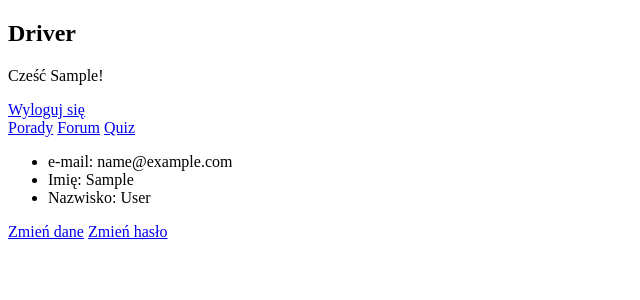
After one commit to tomeksporczyk/Driver, a Django app: page /profile in a window 1280 px wide. The commit adds this page. Shown: the top 300 px of the page, without its empty margins (0-640 px from the left). Run offline with Django 3.2, Linux system fonts and the light colour scheme; the visitor is signed in with stand-in values (Sample User, id 1).

Commit message:
User creation, login, logout, edit, change password, reset password

```diff
--- a/driver/models.py
+++ b/driver/models.py
@@ -13,7 +13,7 @@ class Advice(models.Model):
     tags = models.ManyToManyField('Tag')
     media = models.FileField(upload_to='advice/')
     weeks_advice = models.BooleanField(default=False)
-    passed = models.ManyToManyField(User)
+    passed = models.ManyToManyField(User, blank=True)
 
     def save(self, *args, **kwargs):
         if not self.id:
--- a/driver/templates/driver/base.html
+++ b/driver/templates/driver/base.html
@@ -5,7 +5,23 @@
     <title>Title</title>
 </head>
 <body>
-    <h2>base</h2>
+    <h2>Driver</h2>
+    <div>
+        {% if not user %}
+            <a href="{% url 'login' %}">Zaloguj się</a>
+            <a href="{% url 'register' %}">Załóż konto</a>
+        {% else %}
+            <p>Cześć {{ user.first_name }}!</p>
+            <a href="{% url 'logout' %}">Wyloguj się</a>
+        {% endif %}
+    </div>
+    <div>
+        <nav>
+            <a href="#">Porady</a>
+            <a href="#">Forum</a>
+            <a href="#">Quiz</a>
+        </nav>
+    </div>
     {% block content %}
     {% endblock %}
 </body>
--- /dev/null
+++ b/driver/templates/driver/user_profile.html
@@ -0,0 +1,13 @@
+{% extends 'driver/base.html' %}
+{% block content %}
+    <div class="container container--90">
+        {{ message|safe }}
+        <ul>
+            <li>e-mail: {{ user.email }}</li>
+            <li>Imię: {{ user.first_name }}</li>
+            <li>Nazwisko: {{ user.last_name }}</li>
+        </ul>
+        <a href="{% url 'profile_edit' %}">Zmień dane</a>
+        <a href="{% url 'change_password' %}">Zmień hasło</a>
+    </div>
+{% endblock %}
--- a/driver/urls.py
+++ b/driver/urls.py
@@ -1,7 +1,24 @@
-from django.urls import path
-
-from driver.views import Home
+from django.conf.urls import url
+from django.urls import path, reverse_lazy
+from django.contrib.auth import views as auth_views
+from driver.views import Home, LoginView, user_profile, EditProfileView, ChangePasswordView, RegisterView,\
+    logout_view
 
 urlpatterns = [
     path('', Home.as_view(), name='home'),
+    path('login', LoginView.as_view(), name="login"),
+    path('logout', logout_view, name='logout'),
+    path('register', RegisterView.as_view(), name='register'),
+    path('profile', user_profile, name='profile'),
+    path('profile/edit', EditProfileView.as_view(), name='profile_edit'),
+    path('profile/change-password', ChangePasswordView.as_view(), name='change_password'),
+    url(r'^user/reset/password/$',
+        auth_views.PasswordResetView.as_view(template_name='driver/reset_password.html',
+                                             success_url=reverse_lazy('user_reset_password_done')),
+        name='user_reset_password'),
+    url(r'^user/reset/password/done/$', auth_views.PasswordResetDoneView.as_view(), name='user_reset_password_done'),
+    url(r'^user/reset/password/confirm/(?P<uidb64>[0-9A-Za-z]+)-(?P<token>.+)/$',
+        auth_views.PasswordResetConfirmView.as_view(), name='password_reset_confirm'),
+    url(r'^user/reset/password/complete/$', auth_views.PasswordResetCompleteView.as_view(),
+        name='password_reset_complete'),
 ]
--- a/driver/views.py
+++ b/driver/views.py
@@ -1,9 +1,16 @@
-from django.shortcuts import render
+from django.contrib.auth import authenticate, login, logout, update_session_auth_hash
+from django.contrib.auth.decorators import login_required
+from django.contrib.auth.forms import PasswordChangeForm
+from django.contrib.auth.mixins import LoginRequiredMixin
+from django.shortcuts import render, redirect
 
 # Create your views here.
+from django.urls import reverse_lazy
 from django.views import View
 
+from driver.forms import LoginForm, RegistrationForm, EditUserForm
 from driver.models import Advice
+from driver.utils import create_email_message
 
 
 class Home(View):
@@ -14,3 +21,98 @@ class Home(View):
         advices_not_passed = Advice.objects.exclude(passed=request.user).exclude(weeks_advice)
         context = {'weeks_advice': weeks_advice, 'advices_not_passed': advices_not_passed}
         return render(request, 'driver/home.html', context)
+
+
+class LoginView(View):
+    def get(self, request):
+        return render(request, 'driver/login.html', context={'form': LoginForm().as_p(),
+                                                             'submit': 'Zaloguj'})
+
+    def post(self, request):
+        form = LoginForm(request.POST)
+        if form.is_valid():
+            user_name = form.cleaned_data.get('user_login')
+            user_password = form.cleaned_data.get('user_password')
+            user = authenticate(username=user_name, password=user_password)
+            if user is not None:
+                login(request, user)
+                next_ = request.GET.get('next')
+                if next_ is not None:
+                    return redirect(next_)
+                else:
+                    return redirect(reverse_lazy('home'))
+            else:
+                message = 'Niepoprawne dane logowania'
+                return render(request, 'driver/login.html', context={'form': LoginForm().as_p(),
+                                                                     'submit': 'Zaloguj',
+                                                                     'message': message})
+
+
+@login_required(redirect_field_name='next', login_url=reverse_lazy('login'))
+def logout_view(request):
+    logout(request)
+    return redirect(reverse_lazy('home'))
+
+
+class RegisterView(View):
+    def get(self, request):
+        form = RegistrationForm().as_p()
+        context = {'form': form}
+        return render(request, 'driver/register.html', context)
+
+    def post(self, request):
+        form = RegistrationForm(request.POST)
+        if form.is_valid():
+            user = form.save()
+            email = create_email_message("Witamy na portalu Driver",
+                                         "driver/welcome_email.html",
+                                         user,
+                                         {'user': user})
+            email.send()
+            return redirect(reverse_lazy('login'))
+        else:
+            context = {'form': form}
+            return render(request, 'driver/register.html', context)
+
+
+@login_required(redirect_field_name='next', login_url=reverse_lazy('login'))
+def user_profile(request):
+    return render(request, 'driver/user_profile.html', context={'user': request.user})
+
+
+class EditProfileView(LoginRequiredMixin, View):
+    login_url = 'login'
+    redirect_field_name = 'next'
+
+    def get(self, request):
+        form = EditUserForm(instance=request.user).as_p()
+        return render(request, 'driver/uni_form.html', context={'form': form, 'submit': 'Zapisz'})
+
+    def post(self, request):
+        form = EditUserForm(request.POST, instance=request.user)
+        if form.is_valid():
+            form.save()
+            return redirect(reverse_lazy('profile'))
+        else:
+            form = EditUserForm(instance=request.user).as_p()
+            return render(request, 'driver/uni_form.html', context={'form': form, 'submit': 'Zapisz'})
+
+
+class ChangePasswordView(LoginRequiredMixin, View):
+    login_url = 'login'
+    redirect_field_name = 'next'
+
+    def get(self, request):
+        form = PasswordChangeForm(user=request.user)
+        return render(request, 'driver/uni_form.html', context={'form': form, 'submit': 'Zapisz'})
+
+    def post(self, request):
+        form = PasswordChangeForm(data=request.POST, user=request.user)
+        if form.is_valid():
+            form.save()
+            update_session_auth_hash(request, form.user)
+            return redirect(reverse_lazy('profile'))
+        else:
+            message = "Hasło niepoprawne"
+            form = PasswordChangeForm(user=request.user)
+            return render(request, 'driver/uni_form.html', context={'form': form, 'submit': 'Zapisz', 'message': message})
```
Also changed, not shown: driver/forms.py (added, +22 -0 lines), driver/templates/driver/login.html (added, +11 -0 lines), driver/templates/driver/register.html (added, +12 -0 lines), driver/templates/driver/reset_password.html (added, +11 -0 lines), driver/templates/driver/uni_form.html (added, +10 -0 lines), driver/templates/driver/welcome_email.html (added, +11 -0 lines), driver/utils.py (added, +15 -0 lines), driver/migrations/0005_auto_20190724_1045.py (added).
